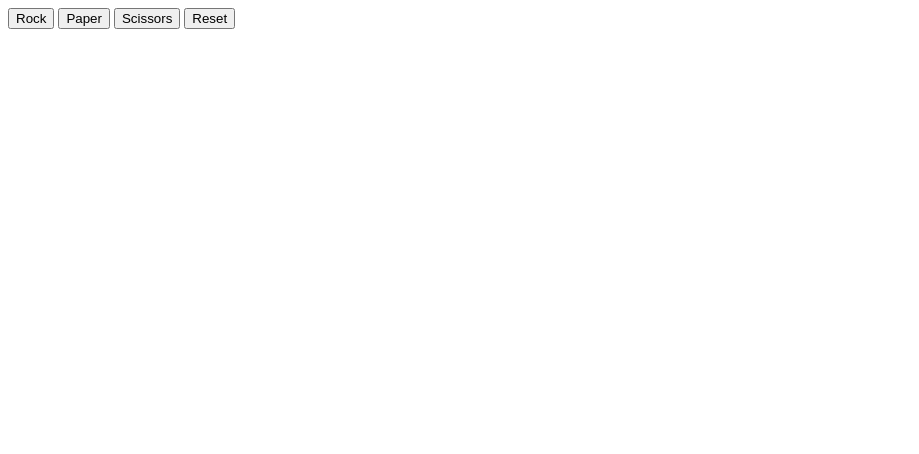
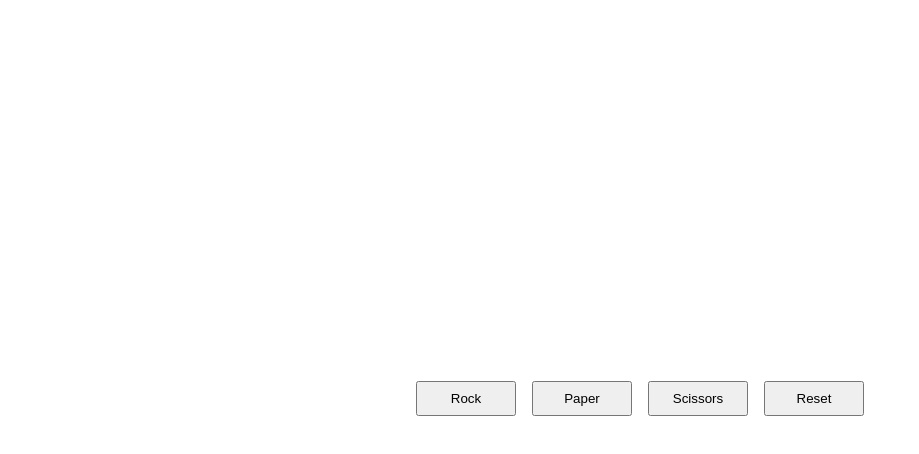
Before and after one commit to jyfoil/rock-paper-scissors, a plain HTML site: page index.html in a window 1280 px wide. Shown: the whole page, without its empty margins (0-919 px from the left). Drawn offline with Linux system fonts and the light colour scheme.

Commit message:
Add basic page styling

```diff
--- a/index.html
+++ b/index.html
@@ -5,12 +5,15 @@
     <meta http-equiv="X-UA-Compatible" content="IE=edge" />
     <meta name="viewport" content="width=device-width, initial-scale=1.0" />
     <title>Rock Paper Scissors</title>
+    <link rel="stylesheet" href="style.css" />
     <script src="app.js" defer></script>
   </head>
   <body>
-    <button class="rock">Rock</button>
-    <button class="paper">Paper</button>
-    <button class="scissors">Scissors</button>
-    <button class="reset">Reset</button>
+    <div class="b-cont">
+      <button class="rock">Rock</button>
+      <button class="paper">Paper</button>
+      <button class="scissors">Scissors</button>
+      <button class="reset">Reset</button>
+    </div>
   </body>
 </html>
--- /dev/null
+++ b/style.css
@@ -0,0 +1,18 @@
+body {
+  display: flex;
+  flex-direction: column;
+  justify-content: center;
+  align-items: center;
+  height: 800px;
+}
+
+.b-cont {
+  display: flex;
+  gap: 16px;
+}
+
+button {
+  padding: 8px;
+  width: 100px;
+  margin-bottom: 20px;
+}
```
